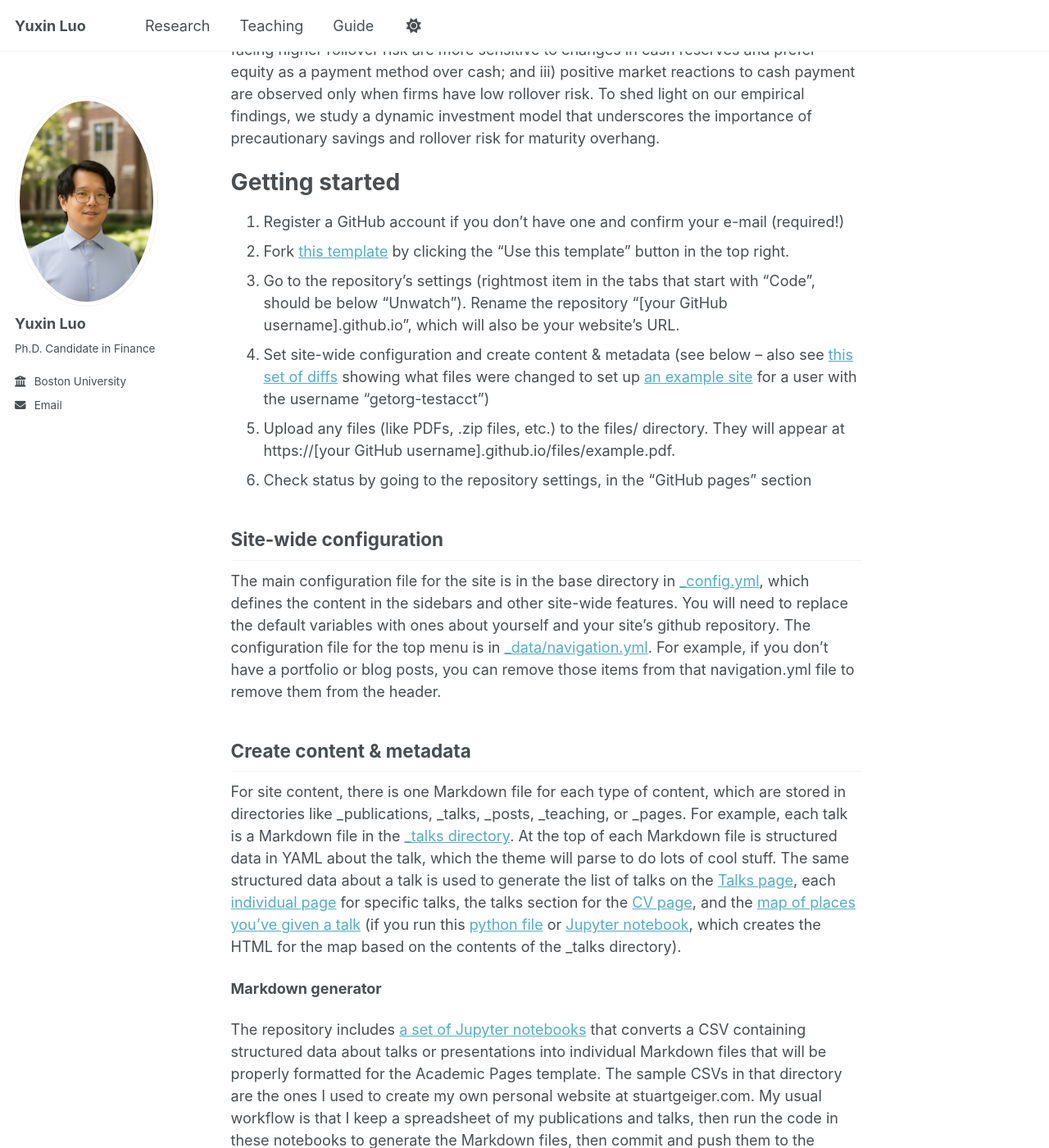
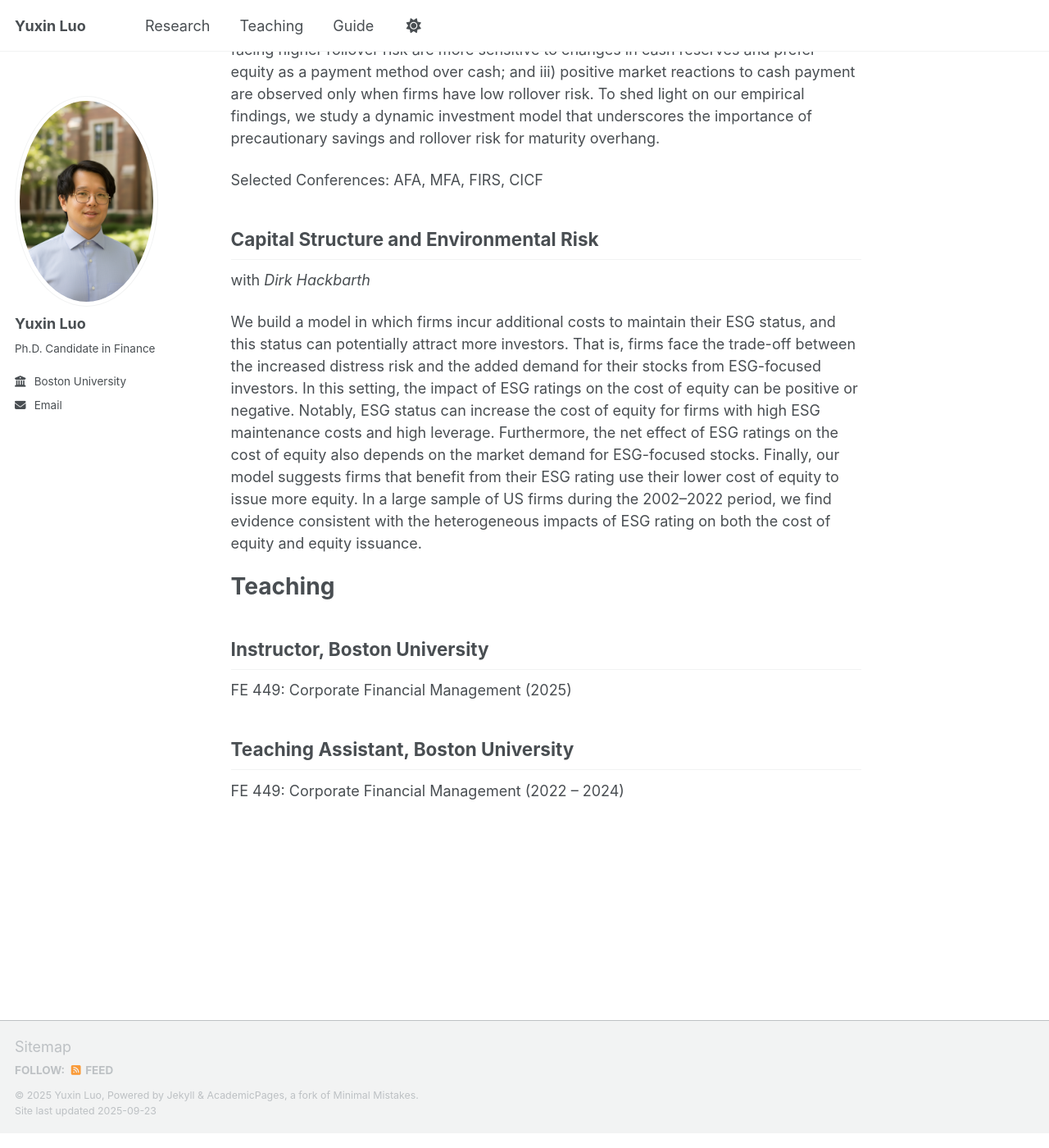
Before and after one commit to yu-xin-luo/yu-xin-luo.github.io, a Jekyll site: the page built from _pages/about.md, in a window 1280 px wide and 1400 px high, scrolled down 986 px. Shown: the whole window at 82% size. Built offline with Jekyll 4.4.1, drawn with Linux system fonts in a browser that asks for light colours; a script that is not in the unit is left out; some of the changed text lies outside the part shown.

Commit message:
Update about.md

```diff
--- a/_pages/about.md
+++ b/_pages/about.md
@@ -26,7 +26,7 @@ alone is sufficient to generate the observed credit improvements and equity outp
 
 # Working Papers
 ## [Maturity Overhang: Evidence from M&A](https://papers.ssrn.com/sol3/papers.cfm?abstract_id=4280419)
-with __Zhiyao Chen__, Dirk Hackbarth, and Jarrad Harford
+with _Zhiyao Chen_, _Dirk Hackbarth_, and _Jarrad Harford_
 
 In the context of mergers and acquisitions, this paper analyzes a maturity overhang problem that is due to shorter
 debt maturities creating higher rollover risk. Using bond transaction data, we develop a market-based measure of
@@ -36,37 +36,25 @@ over cash; and iii) positive market reactions to cash payment are observed only
 To shed light on our empirical findings, we study a dynamic investment model that underscores the importance
 of precautionary savings and rollover risk for maturity overhang.
 
+Selected Conferences: AFA, MFA, FIRS, CICF
+
+## Capital Structure and Environmental Risk
+with _Dirk Hackbarth_
+
+We build a model in which firms incur additional costs to maintain their ESG status, and this status can potentially
+attract more investors. That is, firms face the trade-off between the increased distress risk and the added demand
+for their stocks from ESG-focused investors. In this setting, the impact of ESG ratings on the cost of equity can
+be positive or negative. Notably, ESG status can increase the cost of equity for firms with high ESG maintenance
+costs and high leverage. Furthermore, the net effect of ESG ratings on the cost of equity also depends on the
+market demand for ESG-focused stocks. Finally, our model suggests firms that benefit from their ESG rating
+use their lower cost of equity to issue more equity. In a large sample of US firms during the 2002–2022 period,
+we find evidence consistent with the heterogeneous impacts of ESG rating on both the cost of equity and equity
+issuance.
 
 
-Getting started
-======
-1. Register a GitHub account if you don't have one and confirm your e-mail (required!)
-1. Fork [this template](https://github.com/academicpages/academicpages.github.io) by clicking the "Use this template" button in the top right.
-1. Go to the repository's settings (rightmost item in the tabs that start with "Code", should be below "Unwatch"). Rename the repository "[your GitHub username].github.io", which will also be your website's URL.
-1. Set site-wide configuration and create content & metadata (see below -- also see [this set of diffs](http://archive.is/3TPas) showing what files were changed to set up [an example site](https://getorg-testacct.github.io) for a user with the username "getorg-testacct")
-1. Upload any files (like PDFs, .zip files, etc.) to the files/ directory. They will appear at https://[your GitHub username].github.io/files/example.pdf.
-1. Check status by going to the repository settings, in the "GitHub pages" section
+# Teaching
+## Instructor, Boston University
+FE 449: Corporate Financial Management (2025)
 
-Site-wide configuration
-------
-The main configuration file for the site is in the base directory in [_config.yml](https://github.com/academicpages/academicpages.github.io/blob/master/_config.yml), which defines the content in the sidebars and other site-wide features. You will need to replace the default variables with ones about yourself and your site's github repository. The configuration file for the top menu is in [_data/navigation.yml](https://github.com/academicpages/academicpages.github.io/blob/master/_data/navigation.yml). For example, if you don't have a portfolio or blog posts, you can remove those items from that navigation.yml file to remove them from the header.
-
-Create content & metadata
-------
-For site content, there is one Markdown file for each type of content, which are stored in directories like _publications, _talks, _posts, _teaching, or _pages. For example, each talk is a Markdown file in the [_talks directory](https://github.com/academicpages/academicpages.github.io/tree/master/_talks). At the top of each Markdown file is structured data in YAML about the talk, which the theme will parse to do lots of cool stuff. The same structured data about a talk is used to generate the list of talks on the [Talks page](https://academicpages.github.io/talks), each [individual page](https://academicpages.github.io/talks/2012-03-01-talk-1) for specific talks, the talks section for the [CV page](https://academicpages.github.io/cv), and the [map of places you've given a talk](https://academicpages.github.io/talkmap.html) (if you run this [python file](https://github.com/academicpages/academicpages.github.io/blob/master/talkmap.py) or [Jupyter notebook](https://github.com/academicpages/academicpages.github.io/blob/master/talkmap.ipynb), which creates the HTML for the map based on the contents of the _talks directory).
-
-**Markdown generator**
-
-The repository includes [a set of Jupyter notebooks](https://github.com/academicpages/academicpages.github.io/tree/master/markdown_generator
-) that converts a CSV containing structured data about talks or presentations into individual Markdown files that will be properly formatted for the Academic Pages template. The sample CSVs in that directory are the ones I used to create my own personal website at stuartgeiger.com. My usual workflow is that I keep a spreadsheet of my publications and talks, then run the code in these notebooks to generate the Markdown files, then commit and push them to the GitHub repository.
-
-How to edit your site's GitHub repository
-------
-Many people use a git client to create files on their local computer and then push them to GitHub's servers. If you are not familiar with git, you can directly edit these configuration and Markdown files directly in the github.com interface. Navigate to a file (like [this one](https://github.com/academicpages/academicpages.github.io/blob/master/_talks/2012-03-01-talk-1.md) and click the pencil icon in the top right of the content preview (to the right of the "Raw | Blame | History" buttons). You can delete a file by clicking the trashcan icon to the right of the pencil icon. You can also create new files or upload files by navigating to a directory and clicking the "Create new file" or "Upload files" buttons.
-
-Example: editing a Markdown file for a talk
-![Editing a Markdown file for a talk](/images/editing-talk.png)
-
-For more info
-------
-More info about configuring Academic Pages can be found in [the guide](https://academicpages.github.io/markdown/), the [growing wiki](https://github.com/academicpages/academicpages.github.io/wiki), and you can always [ask a question on GitHub](https://github.com/academicpages/academicpages.github.io/discussions). The [guides for the Minimal Mistakes theme](https://mmistakes.github.io/minimal-mistakes/docs/configuration/) (which this theme was forked from) might also be helpful.
+## Teaching Assistant, Boston University
+FE 449: Corporate Financial Management (2022 – 2024)
```
